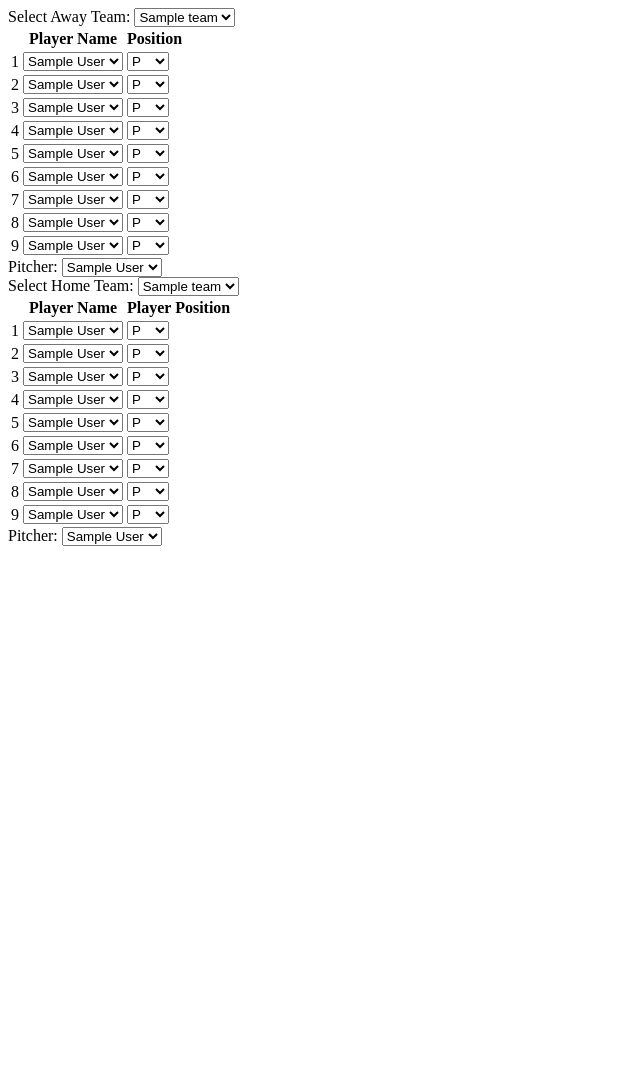
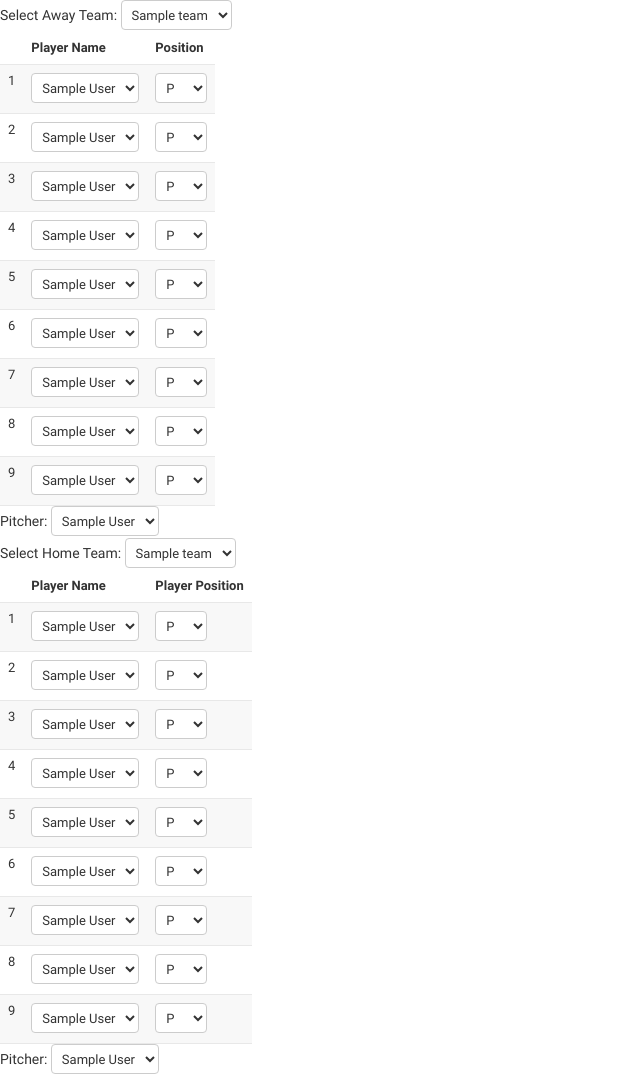
Before and after one commit to dcb9bs/BaseballSimulationWeb, a Django app: page / in a window 1280 px wide. Shown: the whole page, without its empty margins (0-640 px from the left). Before the commit the page ends 546 px from the top, so only its background shows below. Run offline with Django 3.2, Linux system fonts and the light colour scheme; tables that the repository leaves empty hold one stand-in row (values such as "Sample post"); a database or web service that is not in the repository returns one stand-in record (values such as "Sample title"); data that the repository does not hold is empty; some libraries are stand-ins or nearby versions.

Commit message:
added css to template both teams are on the same line

```diff
--- a/FrontEnd/views/templates/views/index.html
+++ b/FrontEnd/views/templates/views/index.html
@@ -4,11 +4,12 @@
     <meta charset="UTF-8">
     <title>Run a Simulation</title>
     {% load staticfiles %}
+    <link rel="stylesheet" type="text/css" href="{% static 'admin/css/base.css' %}"/>
     <script type="text/javascript" src="{% static 'static_jquery/js/jquery.js' %}"></script>
     <script type="text/javascript" src="{% static 'views/index.js' %}"></script>
 </head>
 <body>
-    <div id="away_team">
+    <div id="away_team" class="float-left">
         Select Away Team:
         <select id="away_team_select">
             {% for team in teams %}
@@ -59,7 +60,7 @@
         </div>
     </div>
 
-    <div id="home_team">
+    <div id="home_team" class="float-right">
         Select Home Team:
         <select id="home_team_select">
             {% for team in teams %}
```
